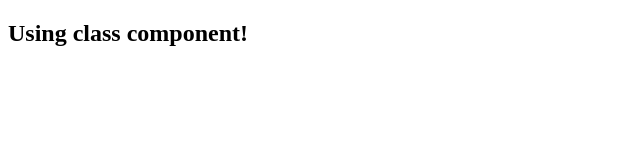
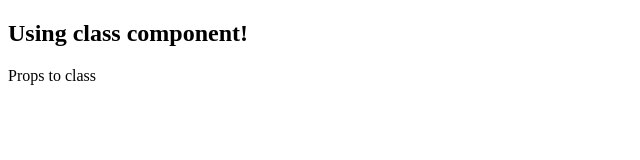
Before and after one commit to matheusabr/react-ex1, a React app: page / in a window 1280 px wide. Shown: the top 160 px of the page, without its empty margins (0-640 px from the left). Built offline with nearby package versions, Linux system fonts and the light colour scheme.

Commit message:
feat: passing props to class component

```diff
--- a/src/components/classComponent.jsx
+++ b/src/components/classComponent.jsx
@@ -2,7 +2,12 @@ import React from 'react'
 
 class ClassComponent extends React.Component {
   render() {
-    return <h2>Using class component!</h2>
+    return (
+      <div>
+        <h2>Using class component!</h2>
+        <span>{this.props.value}</span>
+      </div>
+    )
   }
 }
 
--- a/src/index.jsx
+++ b/src/index.jsx
@@ -2,4 +2,7 @@ import React from 'react'
 import ReactDOM from 'react-dom'
 import ClassComponent from './components/classComponent'
 
-ReactDOM.render(<ClassComponent />, document.getElementById('app'))
+ReactDOM.render(
+  <ClassComponent value={'Props to class'} />,
+  document.getElementById('app')
+)
```
